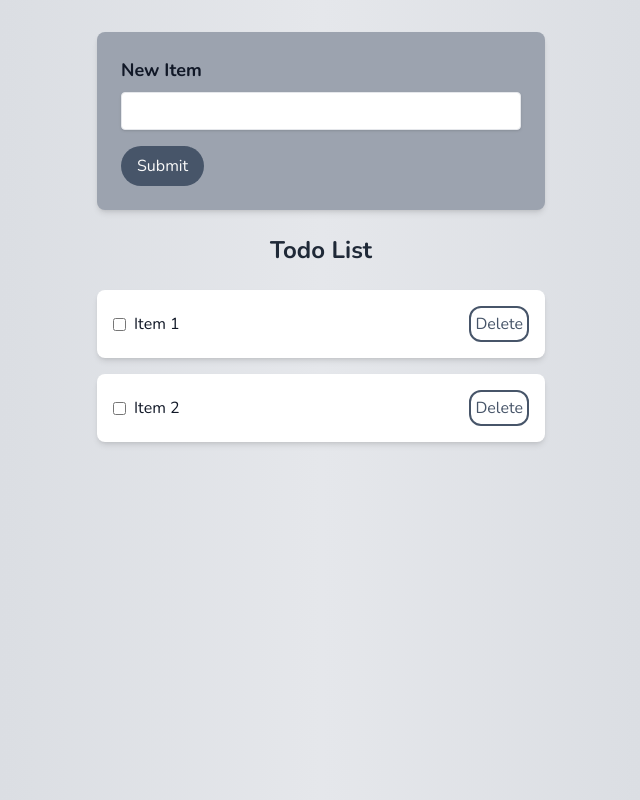
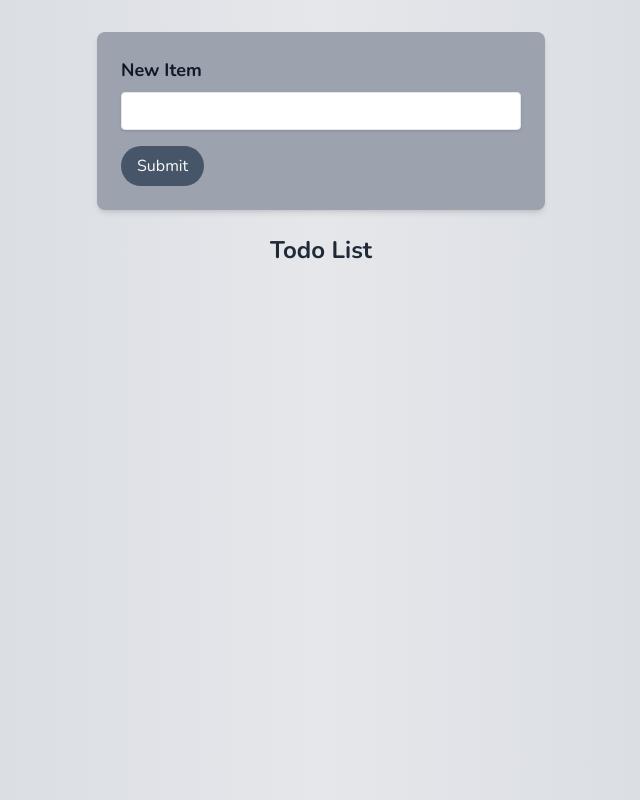
Before and after one commit to Dabbett/react-refresh-vite, a React (Vite) app: page / in a window 1280 px wide. Shown: the whole page, without its empty margins (319-959 px from the left). Built offline with nearby package versions, Linux system fonts and the light colour scheme.

Commit message:
update app.js to map inputs instead of hardcode

```diff
--- a/src/App.jsx
+++ b/src/App.jsx
@@ -1,31 +1,65 @@
+import { useState } from "react";
+
 export default function App() {
+  const [newItem, setNewItem] = useState("");
+  const [todos, setTodos] = useState([])
+
+  function handleSubmit(e) {
+    e.preventDefault()
+
+    setTodos((currentTodos) => {
+      return [
+        ...currentTodos,
+         { id: crypto.randomUUID(), title: newItem, completed: false},
+        ]
+    })
+
+}
+
+
+
+
   return (
     <div className="bg-gradient-to-r from-gray-300 via-gray-200 to-gray-300 h-screen px-8 py-8 flex flex-col items-center ">
-      <form className="bg-gray-400 p-6 rounded-lg shadow-md w-full max-w-md">
+      <form onSubmit={handleSubmit} className="bg-gray-400 p-6 rounded-lg shadow-md w-full max-w-md">
         <div className="mb-4">
-          <label htmlFor="item" className="block text-gray-900 text-lg font-bold mb-2">New Item</label>
-          <input type="text" id="item" className="shadow appearance-none border rounded w-full py-2 px-3 text-gray-700 leading-tight focus:outline-none focus:shadow-outline" />
+          <label
+            htmlFor="item"
+            className="block text-gray-900 text-lg font-bold mb-2"
+          >
+            New Item
+          </label>
+          <input
+            value={newItem}
+            onChange={(e) => setNewItem(e.target.value)}
+            type="text"
+            id="item"
+            className="shadow appearance-none border rounded w-full py-2 px-3 text-gray-700 leading-tight focus:outline-none focus:shadow-outline"
+          />
         </div>
-        <button className="bg-slate-600 text-neutral-50 rounded-full py-2 px-4 hover:bg-slate-700">Submit</button>
+        <button className="bg-slate-600 text-neutral-50 rounded-full py-2 px-4 hover:bg-slate-700">
+          Submit
+        </button>
       </form>
 
       <h1 className="text-2xl py-6 text-gray-800 font-bold">Todo List</h1>
 
       <ul className="w-full max-w-md">
-        <li className="flex items-center justify-between bg-white p-4 rounded-lg shadow-md mb-4">
-          <div className="flex items-center">
-            <input type="checkbox" id="item1" className="mr-2"/>
-            <label htmlFor="item1" className="text-gray-900">Item 1</label>
-          </div>
-          <button className="border-solid border-2 rounded-xl border-slate-600 text-slate-600 p-1 ml-2 hover:bg-slate-600 hover:text-white">Delete</button>
-        </li>
-        <li className="flex items-center justify-between bg-white p-4 rounded-lg shadow-md mb-4">
-          <div className="flex items-center">
-            <input type="checkbox" id="item2" className="mr-2"/>
-            <label htmlFor="item2" className="text-gray-900">Item 2</label>
-          </div>
-          <button className="border-solid border-2 rounded-xl border-slate-600 text-slate-600 p-1 ml-2 hover:bg-slate-600 hover:text-white">Delete</button>
-        </li>
+        {todos.map(todo => {
+          return(
+            <li key={todo.id} className="flex items-center justify-between bg-white p-4 rounded-lg shadow-md mb-4">
+              <label htmlFor="item2" className="text-gray-900">
+                <input type="checkbox" checked={todo.completed} />
+                {todo.title}
+              </label>
+            <button className="border-solid border-2 rounded-xl border-slate-600 text-slate-600 p-1 ml-2 hover:bg-slate-600 hover:text-white">
+              Delete
+            </button>
+          </li>
+          )
+        })}
+
+
       </ul>
     </div>
   );
```
Also changed, not shown: src/index.css (line endings or trailing spaces).
